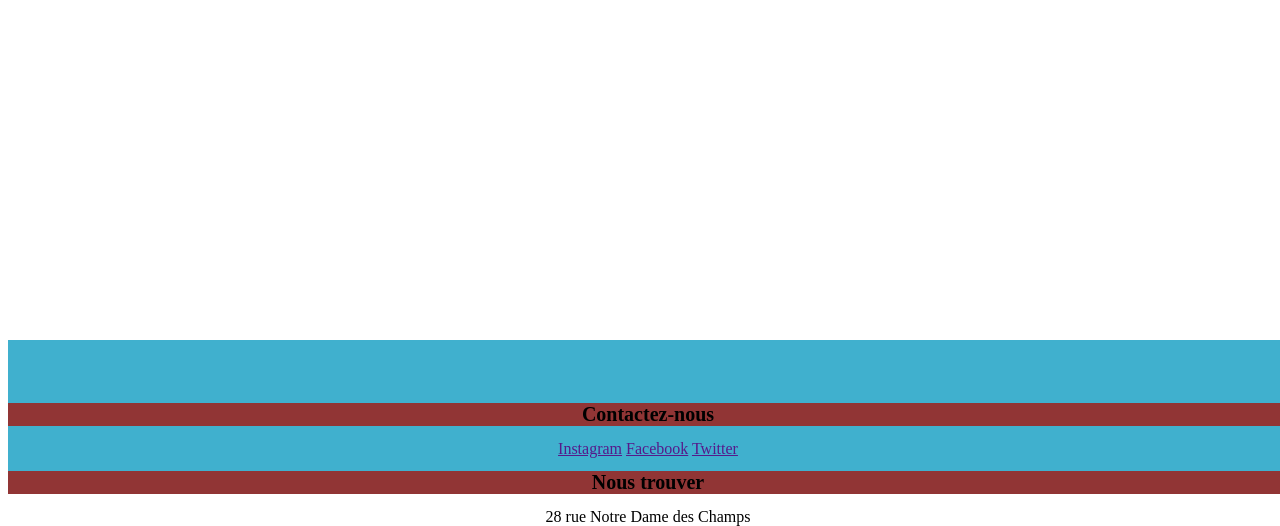
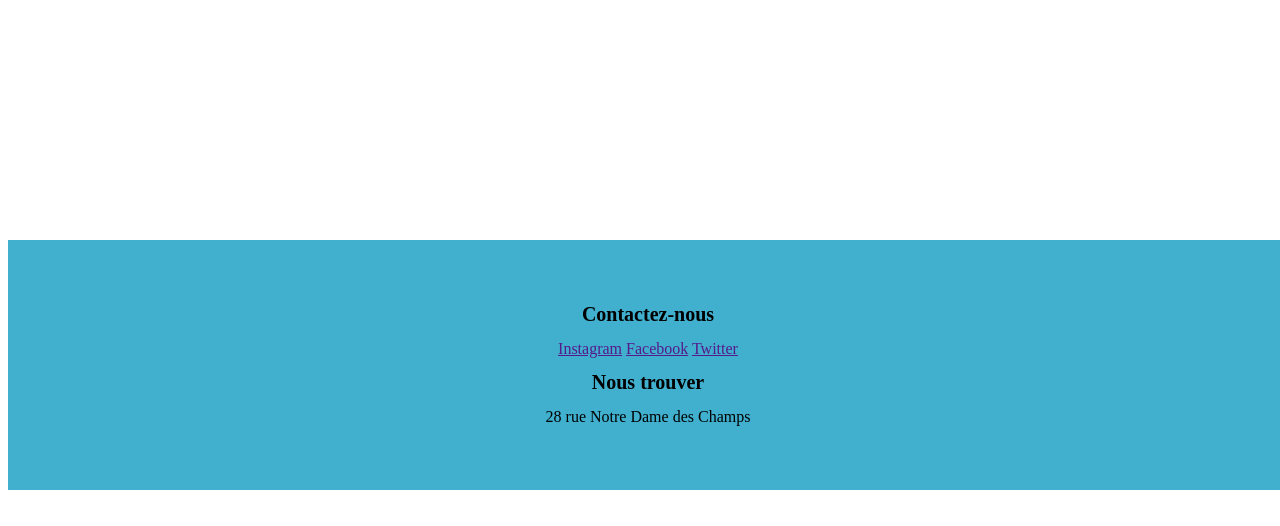
Before and after one commit to TarkusR/APP-G10E, a PHP site: page / in a window 1280 px wide. Shown: the part 310-836 px from the top of the page. After the commit the page ends 800 px from the top, so only its background shows below. Run offline with PHP 8.4, Linux system fonts and the light colour scheme.

Commit message:
Intégration du fichier style au login

```diff
--- a/style.css
+++ b/style.css
@@ -23,7 +23,7 @@ span{
 }
 
 h1{
-    background-color: rgb(145, 53, 53);
+    background-color: rgb(64, 176, 206);
     text-align: center;
     flex-grow: 4;
     font-size: 20px;
@@ -196,7 +196,7 @@ li{
     bottom:0;
     width: 100%;
     padding-top:50px;
-    height:100px;
+    height:200px;
 }
 
 /*Fin de la partie qui gère l'inscription et la connexion*/
```
